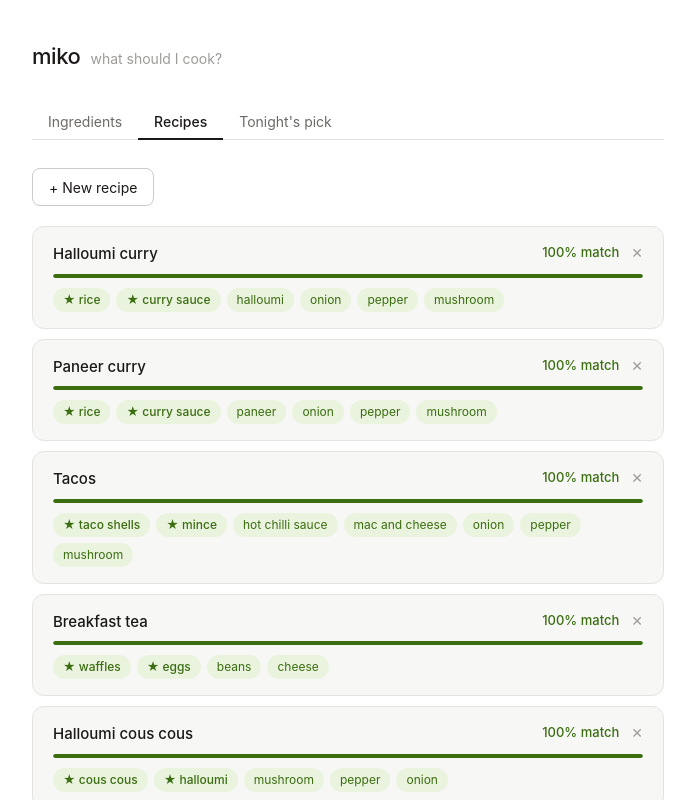
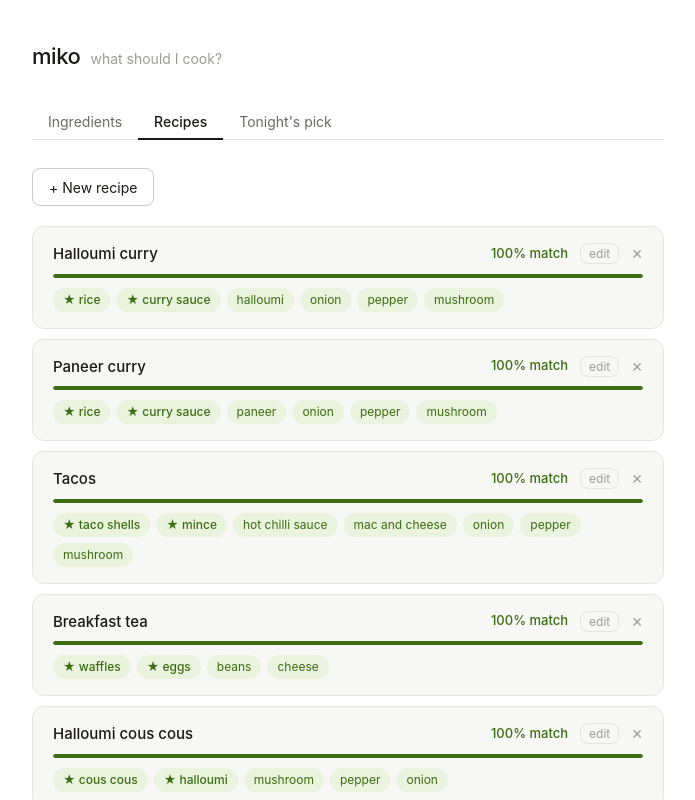
Before and after one commit to deanknott/miko, a React (Vite) app: page / in a window 1280 px wide. Both pictures are taken after a click on the tab "Recipes". Shown: the top 800 px of the page, without its empty margins (292-987 px from the left). Built offline with nearby package versions, Linux system fonts and the light colour scheme.

Commit message:
add edit mode for essential ingredients on recipe cards

```diff
--- a/src/App.jsx
+++ b/src/App.jsx
@@ -51,6 +51,7 @@ export default function App() {
             getMatch={store.getMatch}
             addRecipe={store.addRecipe}
             removeRecipe={store.removeRecipe}
+            updateRecipeIngs={store.updateRecipeIngs}
           />
         )}
         {activeTab === 'suggest' && (
--- a/src/Recipes.jsx
+++ b/src/Recipes.jsx
@@ -2,8 +2,15 @@ import { useState } from 'react'
 import MatchBar, { matchClass } from './MatchBar.jsx'
 import styles from './Recipes.module.css'
 
-function RecipeCard({ recipe, match, onDelete }) {
+function RecipeCard({ recipe, match, onDelete, onUpdateIngs }) {
+  const [editing, setEditing] = useState(false)
   const cls = match.unmakable ? 'unmakable' : matchClass(match.pct)
+
+  function toggleEssential(name) {
+    const updated = recipe.ings.map(i => i.name === name ? { ...i, essential: !i.essential } : i)
+    onUpdateIngs(recipe.id, updated)
+  }
+
   return (
     <div className={`${styles.card} ${match.unmakable ? styles.cardUnmakable : ''}`}>
       <div className={styles.cardHeader}>
@@ -13,12 +20,44 @@ function RecipeCard({ recipe, match, onDelete }) {
             ? <span className={styles.unmakableLabel}>unmakable</span>
             : <span className={`${styles.pct} ${styles[cls]}`}>{match.pct}% match</span>
           }
+          <button
+            onClick={() => setEditing(e => !e)}
+            className={`${styles.editBtn} ${editing ? styles.editBtnActive : ''}`}
+            aria-label="Edit essential ingredients"
+          >
+            edit
+          </button>
           <button onClick={() => onDelete(recipe.id)} className={styles.deleteBtn} aria-label={`Delete ${recipe.name}`}>
             ✕
           </button>
         </div>
       </div>
+
       {!match.unmakable && <MatchBar pct={match.pct} />}
+
+      {editing ? (
+        <>
+          <p className={styles.essentialHint}>Tap ★ to toggle essential</p>
+          <div className={styles.chipGrid} style={{ marginTop: '10px' }}>
+            {recipe.ings.map(ing => {
+              const inStock = match.have.includes(ing.name)
+              return (
+                <div key={ing.name} className={`${styles.chip} ${ing.essential ? styles.chipEssential : ''} ${!inStock ? styles.chipMissing : ''}`}>
+                  <button
+                    onClick={() => toggleEssential(ing.name)}
+                    className={styles.essentialBtn}
+                    aria-label={`Mark ${ing.name} as ${ing.essential ? 'optional' : 'essential'}`}
+                    title={ing.essential ? 'Essential — click to make optional' : 'Optional — click to make essential'}
+                  >
+                    ★
+                  </button>
+                  <span>{ing.name}</span>
+                </div>
+              )
+            })}
+          </div>
+        </>
+      ) : (
         <div className={styles.tags}>
           {recipe.ings.map(ing => {
             const inStock = match.have.includes(ing.name)
@@ -32,6 +71,7 @@ function RecipeCard({ recipe, match, onDelete }) {
             )
           })}
         </div>
+      )}
     </div>
   )
 }
@@ -92,7 +132,6 @@ function AddRecipeForm({ onSave, onCancel }) {
                   onClick={() => toggleEssential(ing.name)}
                   className={styles.essentialBtn}
                   aria-label={`Mark ${ing.name} as ${ing.essential ? 'optional' : 'essential'}`}
-                  title={ing.essential ? 'Essential — click to make optional' : 'Optional — click to make essential'}
                 >
                   ★
                 </button>
@@ -113,7 +152,7 @@ function AddRecipeForm({ onSave, onCancel }) {
   )
 }
 
-export default function Recipes({ recipes, getMatch, addRecipe, removeRecipe }) {
+export default function Recipes({ recipes, getMatch, addRecipe, removeRecipe, updateRecipeIngs }) {
   const [showForm, setShowForm] = useState(false)
 
   function handleSave(name, ings) {
@@ -141,14 +180,14 @@ export default function Recipes({ recipes, getMatch, addRecipe, removeRecipe })
       )}
 
       {makable.map(r => (
-        <RecipeCard key={r.id} recipe={r} match={getMatch(r)} onDelete={removeRecipe} />
+        <RecipeCard key={r.id} recipe={r} match={getMatch(r)} onDelete={removeRecipe} onUpdateIngs={updateRecipeIngs} />
       ))}
 
       {unmakable.length > 0 && (
         <>
           <p className={styles.sectionLabel}>Unmakable</p>
           {unmakable.map(r => (
-            <RecipeCard key={r.id} recipe={r} match={getMatch(r)} onDelete={removeRecipe} />
+            <RecipeCard key={r.id} recipe={r} match={getMatch(r)} onDelete={removeRecipe} onUpdateIngs={updateRecipeIngs} />
           ))}
         </>
       )}
--- a/src/Recipes.module.css
+++ b/src/Recipes.module.css
@@ -256,3 +256,21 @@
 }
 
 .cancelBtn:hover { background: var(--bg-muted); }
+
+.editBtn {
+  background: none;
+  border: 1px solid var(--border);
+  border-radius: var(--radius);
+  color: var(--text-muted);
+  font-size: 12px;
+  padding: 2px 8px;
+  cursor: pointer;
+  transition: all 0.12s;
+}
+
+.editBtn:hover { border-color: var(--border-strong); color: var(--text-primary); }
+.editBtnActive { border-color: var(--border-strong); color: var(--text-primary); }
+
+.chipMissing {
+  opacity: 0.5;
+}
--- a/src/useStore.js
+++ b/src/useStore.js
@@ -14,20 +14,20 @@ const DEFAULT_INGREDIENTS = [
 const DEFAULT_RECIPES = [
   { id: 1,  name: 'Halloumi curry',      ings: [{ name: 'rice', essential: true }, { name: 'curry sauce', essential: true }, { name: 'halloumi', essential: false }, { name: 'onion', essential: false }, { name: 'pepper', essential: false }, { name: 'mushroom', essential: false }] },
   { id: 2,  name: 'Paneer curry',        ings: [{ name: 'rice', essential: true }, { name: 'curry sauce', essential: true }, { name: 'paneer', essential: false }, { name: 'onion', essential: false }, { name: 'pepper', essential: false }, { name: 'mushroom', essential: false }] },
-  { id: 3,  name: 'Tacos',               ings: [{ name: 'taco shells', essential: true }, { name: 'mince', essential: true }, { name: 'hot chilli sauce', essential: false }, { name: 'mac and cheese', essential: false }, { name: 'onion', essential: false }, { name: 'pepper', essential: false }, { name: 'mushroom', essential: false }] },
-  { id: 4,  name: 'Breakfast tea',       ings: [{ name: 'waffles', essential: true }, { name: 'eggs', essential: true }, { name: 'beans', essential: false }, { name: 'cheese', essential: false }] },
-  { id: 5,  name: 'Halloumi cous cous',  ings: [{ name: 'cous cous', essential: true }, { name: 'halloumi', essential: true }, { name: 'mushroom', essential: false }, { name: 'pepper', essential: false }, { name: 'onion', essential: false }] },
-  { id: 6,  name: 'Feta cous cous',      ings: [{ name: 'cous cous', essential: true }, { name: 'feta', essential: true }, { name: 'mushroom', essential: false }, { name: 'pepper', essential: false }, { name: 'onion', essential: false }] },
-  { id: 7,  name: 'Pasta bake',          ings: [{ name: 'pasta', essential: true }, { name: 'pasta bake sauce', essential: true }, { name: 'cheese', essential: false }] },
-  { id: 8,  name: 'Lasagna',             ings: [{ name: 'mince', essential: true }, { name: 'lasagna sheets', essential: true }, { name: 'lasagna red sauce', essential: true }, { name: 'lasagna white sauce', essential: true }, { name: 'cheese', essential: false }] },
-  { id: 9,  name: 'Honey roast',         ings: [{ name: 'carrots', essential: true }, { name: 'parsnips', essential: true }, { name: 'honey', essential: true }, { name: 'roasties', essential: true }, { name: 'gravy', essential: true }, { name: 'onion', essential: false }, { name: 'pepper', essential: false }, { name: 'halloumi', essential: false }, { name: 'garlic', essential: false }] },
-  { id: 10, name: 'Bang bang',           ings: [{ name: 'bang bang', essential: true }, { name: 'seitan', essential: true }, { name: 'rice', essential: true }, { name: 'corn flour', essential: false }, { name: 'crumbs', essential: false }] },
-  { id: 11, name: 'BBQ sauce',           ings: [{ name: 'hoisin', essential: true }, { name: 'soy sauce', essential: true }, { name: 'xiou xing', essential: true }, { name: 'ginger', essential: false }, { name: 'honey', essential: false }, { name: 'brown sugar', essential: false }, { name: 'five spice', essential: false }, { name: 'garlic', essential: false }] },
-  { id: 12, name: 'Halloumi fried rice', ings: [{ name: 'rice', essential: true }, { name: 'eggs', essential: false }, { name: 'chip shop curry sauce', essential: false }, { name: 'halloumi', essential: true }, { name: 'mushroom', essential: false }, { name: 'pepper', essential: false }, { name: 'onion', essential: false }] },
-  { id: 13, name: 'Seitan fried rice',   ings: [{ name: 'rice', essential: true }, { name: 'eggs', essential: false }, { name: 'chip shop curry sauce', essential: false }, { name: 'seitan', essential: true }, { name: 'mushroom', essential: false }, { name: 'pepper', essential: false }, { name: 'onion', essential: false }] },
-  { id: 14, name: 'Enchiladas',          ings: [{ name: 'enchilada kit', essential: true }, { name: 'halloumi', essential: true }, { name: 'mushroom', essential: false }, { name: 'pepper', essential: false }, { name: 'onion', essential: false }] },
-  { id: 15, name: 'Seitan fajitas',      ings: [{ name: 'wraps', essential: true }, { name: 'seitan', essential: true }, { name: 'fajita seasoning', essential: true }, { name: 'mushroom', essential: false }, { name: 'pepper', essential: false }, { name: 'onion', essential: false }] },
-  { id: 16, name: 'Halloumi fajitas',    ings: [{ name: 'wraps', essential: true }, { name: 'halloumi', essential: true }, { name: 'fajita seasoning', essential: true }, { name: 'mushroom', essential: false }, { name: 'pepper', essential: false }, { name: 'onion', essential: false }] },
+  { id: 3,  name: 'Tacos',              ings: [{ name: 'taco shells', essential: true }, { name: 'mince', essential: true }, { name: 'hot chilli sauce', essential: false }, { name: 'mac and cheese', essential: false }, { name: 'onion', essential: false }, { name: 'pepper', essential: false }, { name: 'mushroom', essential: false }] },
+  { id: 4,  name: 'Breakfast tea',      ings: [{ name: 'waffles', essential: true }, { name: 'eggs', essential: true }, { name: 'beans', essential: false }, { name: 'cheese', essential: false }] },
+  { id: 5,  name: 'Halloumi cous cous', ings: [{ name: 'cous cous', essential: true }, { name: 'halloumi', essential: true }, { name: 'mushroom', essential: false }, { name: 'pepper', essential: false }, { name: 'onion', essential: false }] },
+  { id: 6,  name: 'Feta cous cous',     ings: [{ name: 'cous cous', essential: true }, { name: 'feta', essential: true }, { name: 'mushroom', essential: false }, { name: 'pepper', essential: false }, { name: 'onion', essential: false }] },
+  { id: 7,  name: 'Pasta bake',         ings: [{ name: 'pasta', essential: true }, { name: 'pasta bake sauce', essential: true }, { name: 'cheese', essential: false }] },
+  { id: 8,  name: 'Lasagna',            ings: [{ name: 'mince', essential: true }, { name: 'lasagna sheets', essential: true }, { name: 'lasagna red sauce', essential: true }, { name: 'lasagna white sauce', essential: true }, { name: 'cheese', essential: false }] },
+  { id: 9,  name: 'Honey roast',        ings: [{ name: 'carrots', essential: true }, { name: 'parsnips', essential: true }, { name: 'honey', essential: true }, { name: 'roasties', essential: true }, { name: 'gravy', essential: true }, { name: 'onion', essential: false }, { name: 'pepper', essential: false }, { name: 'halloumi', essential: false }, { name: 'garlic', essential: false }] },
+  { id: 10, name: 'Bang bang',          ings: [{ name: 'bang bang', essential: true }, { name: 'seitan', essential: true }, { name: 'rice', essential: true }, { name: 'corn flour', essential: false }, { name: 'crumbs', essential: false }] },
+  { id: 11, name: 'BBQ sauce',          ings: [{ name: 'hoisin', essential: true }, { name: 'soy sauce', essential: true }, { name: 'xiou xing', essential: true }, { name: 'ginger', essential: false }, { name: 'honey', essential: false }, { name: 'brown sugar', essential: false }, { name: 'five spice', essential: false }, { name: 'garlic', essential: false }] },
+  { id: 12, name: 'Halloumi fried rice',ings: [{ name: 'rice', essential: true }, { name: 'eggs', essential: true }, { name: 'chip shop curry sauce', essential: true }, { name: 'halloumi', essential: false }, { name: 'mushroom', essential: false }, { name: 'pepper', essential: false }, { name: 'onion', essential: false }] },
+  { id: 13, name: 'Seitan fried rice',  ings: [{ name: 'rice', essential: true }, { name: 'eggs', essential: true }, { name: 'chip shop curry sauce', essential: true }, { name: 'seitan', essential: false }, { name: 'mushroom', essential: false }, { name: 'pepper', essential: false }, { name: 'onion', essential: false }] },
+  { id: 14, name: 'Enchiladas',         ings: [{ name: 'enchilada kit', essential: true }, { name: 'halloumi', essential: true }, { name: 'mushroom', essential: false }, { name: 'pepper', essential: false }, { name: 'onion', essential: false }] },
+  { id: 15, name: 'Seitan fajitas',     ings: [{ name: 'wraps', essential: true }, { name: 'seitan', essential: true }, { name: 'fajita seasoning', essential: true }, { name: 'mushroom', essential: false }, { name: 'pepper', essential: false }, { name: 'onion', essential: false }] },
+  { id: 16, name: 'Halloumi fajitas',   ings: [{ name: 'wraps', essential: true }, { name: 'halloumi', essential: true }, { name: 'fajita seasoning', essential: true }, { name: 'mushroom', essential: false }, { name: 'pepper', essential: false }, { name: 'onion', essential: false }] },
 ]
 
 export function useStore() {
@@ -53,7 +53,6 @@ export function useStore() {
   }
 
   function addRecipe(name, ings) {
-    // ings arrives as [{ name, essential }] from the form
     const recipe = { id: nextId, name: name.trim(), ings }
     setRecipes(prev => [...prev, recipe])
     setNextId(n => n + 1)
@@ -64,17 +63,17 @@ export function useStore() {
     setRecipes(prev => prev.filter(r => r.id !== id))
   }
 
+  function updateRecipeIngs(id, ings) {
+    setRecipes(prev => prev.map(r => r.id === id ? { ...r, ings } : r))
+  }
+
   function getMatch(recipe) {
     const checkedNames = ingredients.filter(i => i.checked).map(i => i.name)
     const ingNames = recipe.ings.map(i => i.name)
-
     const have = ingNames.filter(n => checkedNames.includes(n))
     const missing = ingNames.filter(n => !checkedNames.includes(n))
-
     const unmakable = recipe.ings.some(i => i.essential && !checkedNames.includes(i.name))
-
     const pct = ingNames.length === 0 ? 0 : Math.round((have.length / ingNames.length) * 100)
-
     return { have, missing, pct, unmakable }
   }
 
@@ -94,6 +93,7 @@ export function useStore() {
     toggleIngredient,
     addRecipe,
     removeRecipe,
+    updateRecipeIngs,
     getMatch,
     getSortedRecipes,
   }
```
Lines whose indentation alone changed are shown as unchanged.
